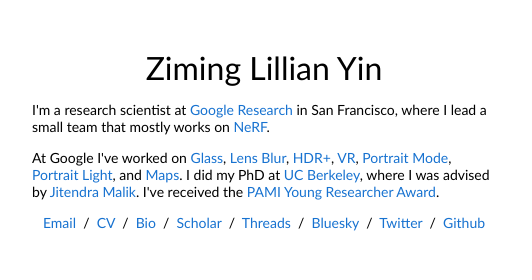
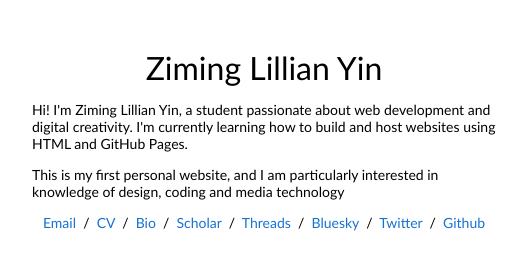
Before and after one commit to LILLIAN-YIN/ITEC1010, a plain HTML site: page index.html in a window 1280 px wide. Shown: the top 280 px of the page, 228-760 px from the left. Drawn offline with Linux system fonts and the light colour scheme.

Commit message:
Update index.html

```diff
--- a/index.html
+++ b/index.html
@@ -22,13 +22,11 @@
                 <p class="name" style="text-align: center;">
                   Ziming Lillian Yin
                 </p>
-                <p>I'm a research scientist at <a href="https://ai.google/research">Google Research</a> in San Francisco, where I lead a small team that mostly works on <a href="https://www.matthewtancik.com/nerf">NeRF</a>.
-                </p>
-                <p>
-                  At Google I've worked on <a href="https://www.google.com/glass/start/">Glass</a>,  <a href="https://ai.googleblog.com/2014/04/lens-blur-in-new-google-camera-app.html">Lens Blur</a>, <a href="https://ai.googleblog.com/2014/10/hdr-low-light-and-high-dynamic-range.html">HDR+</a>, <a href="https://blog.google/products/google-ar-vr/introducing-next-generation-jump/">VR</a>, <a href="https://ai.googleblog.com/2017/10/portrait-mode-on-pixel-2-and-pixel-2-xl.html">Portrait Mode</a>, <a href="https://ai.googleblog.com/2020/12/portrait-light-enhancing-portrait.html">Portrait Light</a>, and <a href="https://blog.google/products/maps/three-maps-updates-io-2022/">Maps</a>. I did my PhD at <a href="http://www.eecs.berkeley.edu/">UC Berkeley</a>, where I was advised by <a href="http://www.cs.berkeley.edu/~malik/">Jitendra Malik</a>. I've received the <a href="https://www.thecvf.com/?page_id=413#YRA">PAMI Young Researcher Award</a>.
-                </p>
+               <p>Hi! I'm Ziming Lillian Yin, a student passionate about web development and digital creativity. I'm currently learning how to build and host websites using HTML and GitHub Pages.</p>
+               <p>This is my first personal website, and I am particularly interested in knowledge of design, coding and media technology</p>
+
                 <p style="text-align:center">
-                  <a href="mailto:jonbarron@gmail.com">Email</a> &nbsp;/&nbsp;
+                  <a href="mailto:lillian_yzm@icloud.com">Email</a> &nbsp;/&nbsp;
                   <a href="data/JonBarron-CV.pdf">CV</a> &nbsp;/&nbsp;
                   <a href="data/JonBarron-bio.txt">Bio</a> &nbsp;/&nbsp;
                   <a href="https://scholar.google.com/citations?hl=en&user=jktWnL8AAAAJ">Scholar</a> &nbsp;/&nbsp;
```
